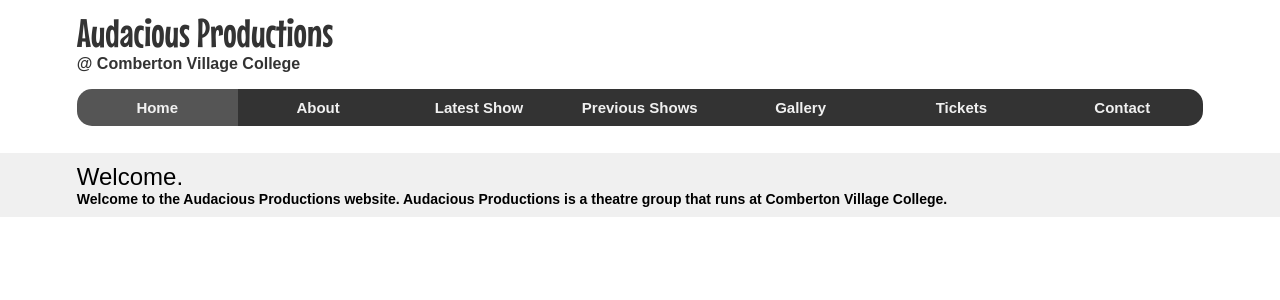
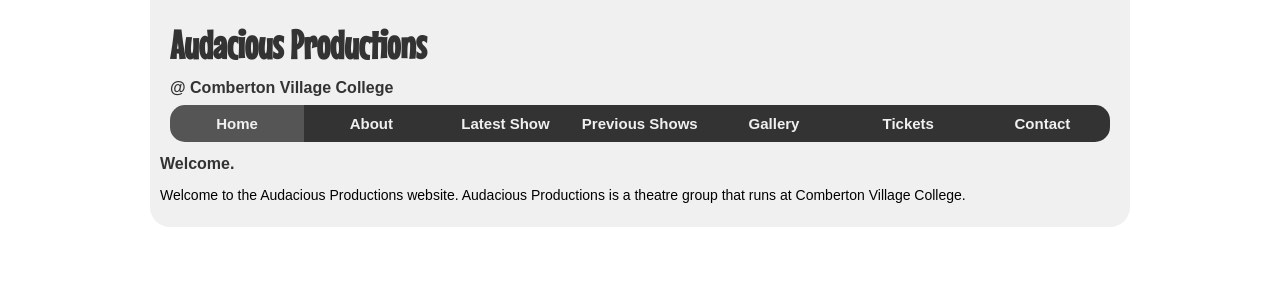
Before and after one commit to liamtclark/Audacious, a PHP site: page / in a window 1280 px wide. Shown: the top 300 px of the page. Run offline with PHP 8.4, Linux system fonts and the light colour scheme.

Commit message:
More standardisations
Changed a load of the tags to improve SEO, etc.

```diff
--- a/global.css
+++ b/global.css
@@ -1,29 +1,28 @@
 body {
-	background-color:#FFFFFF;
 	font-family:sans-serif;
 	font-size:14px;
 	margin:0;
 }
 
 header {
-	position:absolute; top:0px; left:0px; right:0px;
-	padding-top:8px;
-	padding-bottom:10px;
-	padding-left:6%;
-	background-color:#F0F0F0;
+	margin: 10px 0;
+	padding: 0 10px;
 }
 
-.title {
+h1 {
 	font-size:40px;
 	color:#333;
 	font-family:'Mouse Memoirs';
+	margin: 12px 0;
 }
-.sub-title {
+h2 {
 	font-size:16px;
 	color:#333;
+	margin: 8px 0;
 }
-.heading {
-	font-size:24px;
+
+nav {
+	padding-bottom: 40px;
 }
 
 nav a {
@@ -57,23 +56,14 @@ nav a:last-of-type {
 }
 
 
-#content-wrapper
-{
-	padding-left:6%;
-	padding-right:6%;
-	padding-top:10px;
-}
-
-.box
-{
+#wrapper {
+	position: relative;
+	width: 100%;
+	max-width: 960px;
+	margin: 0 auto;
+	padding: 10px;
 	background-color:#F0F0F0;
-}
-
-#top-box
-{
-	padding-left:6%;
-	padding-top:10px;
-	padding-bottom:10px;
+	border-radius: 0 0 20px 20px;
 }
 
 .current
--- a/index.php
+++ b/index.php
@@ -8,11 +8,10 @@
 	</head>
 	<!--Page-->
 	<body>
-		<div id="content-wrapper">
-			<span class="title">Audacious Productions</span>
-			<br/>
-			<span class="sub-title"><b>@ Comberton Village College</b></span>
-			<br/><br/>
+		<div id="wrapper">
+			<header>
+				<h1>Audacious Productions</h1>
+				<h2>@ Comberton Village College</h2>
 				<nav>
 					<a href="#" class="current">Home</a>
 					<a href="#">About</a>
@@ -22,15 +21,11 @@
 					<a href="#">Tickets</a>
 					<a href="#">Contact</a>
 				</nav>
+			</header>
+			<section>
+				<h2>Welcome.</h2>
+				<p>Welcome to the Audacious Productions website. Audacious Productions is a theatre group that runs at Comberton Village College.</p>
+			</section>
 		</div>
-			<br/><br/><br/><br/>
-			<div id="top-box" class="box">
-				<span class="heading">Welcome.</span>
-				<br/>
-				<b>Welcome to the Audacious Productions website. Audacious Productions is a theatre group that runs at Comberton Village College.</b>
-
-			</div>
-		</div>
-
 	</body>
 </html>
```
Lines whose indentation alone changed are shown as unchanged.
